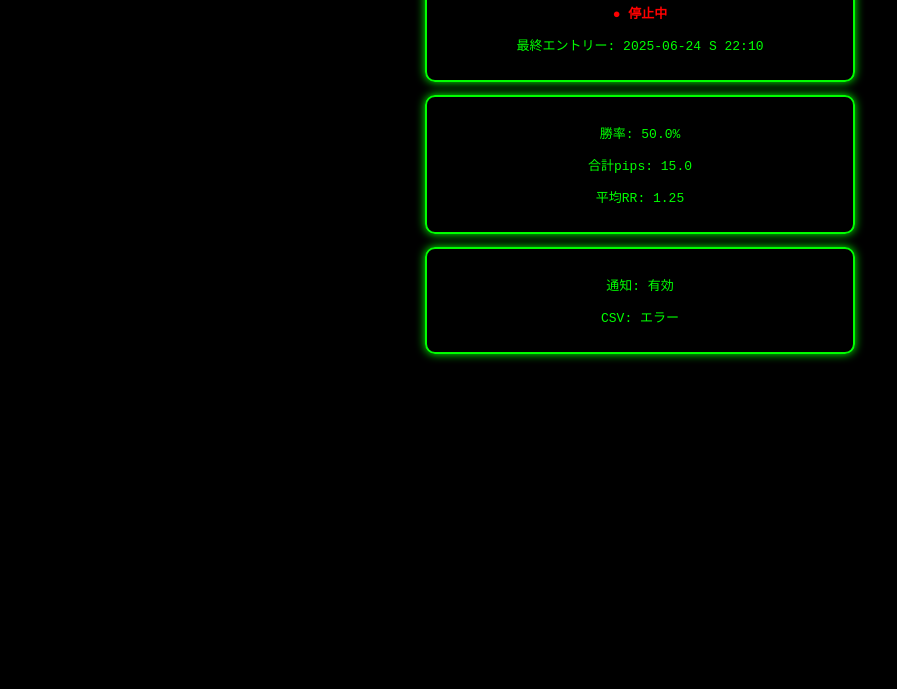
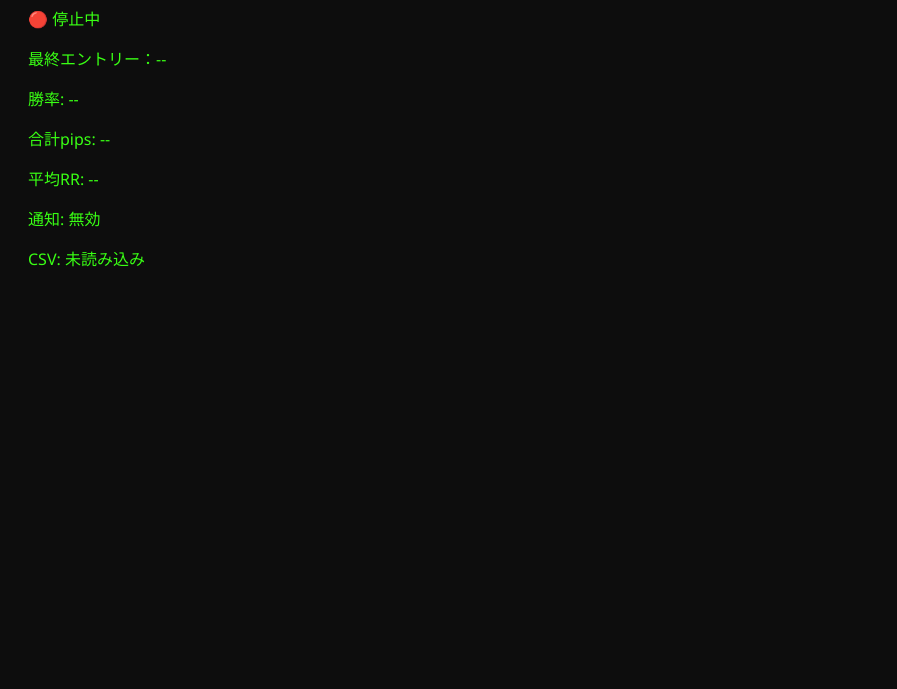
Before and after one commit to gypsyshu/fx-clock, a plain HTML site: page index.html in a window 1280 px wide. Shown: the part 111-800 px from the top of the page, without its empty margins (0-897 px from the left). Drawn offline with Linux system fonts and the light colour scheme.

Commit message:
Update index.html

```diff
--- a/index.html
+++ b/index.html
@@ -4,76 +4,31 @@
   <meta charset="UTF-8" />
   <meta name="viewport" content="width=device-width, initial-scale=1.0" />
   <title>FX Clock - 自動売買パネル</title>
-
-  <!-- PWA設定 -->
   <link rel="manifest" href="manifest.json" />
-  <meta name="theme-color" content="#000000" />
-  <meta name="apple-mobile-web-app-capable" content="yes" />
-  <meta name="apple-mobile-web-app-status-bar-style" content="black" />
-  <meta name="apple-mobile-web-app-title" content="FX Clock" />
-  <link rel="apple-touch-icon" href="/icons/icon-192.png" />
-
-  <!-- OneSignal SDK -->
-  <script src="https://cdn.onesignal.com/sdks/OneSignalSDK.js" async></script>
-  <script>
-    window.OneSignalDeferred = window.OneSignalDeferred || [];
-    OneSignalDeferred.push(function(OneSignal) {
-      OneSignal.init({
-        appId: "478eae6e-2a31-446e-8b47-b596293afa68", // ← ここに正しいApp IDを記載
-        safari_web_id: "web.onesignal.YOUR_SAFARI_WEB_ID", // ← Safari用Web IDに置き換えてください
-        notifyButton: {
-          enable: true
-        },
-        allowLocalhostAsSecureOrigin: true
-      });
-
-      OneSignal.showSlidedownPrompt().catch(e => {
-        console.warn("通知プロンプトエラー:", e);
-      });
-    });
-  </script>
-
-  <style>
-    body {
-      background-color: #000;
-      color: #0f0;
-      font-family: monospace;
-      margin: 0;
-      padding: 1em;
-      text-align: center;
-    }
-    .panel {
-      border: 2px solid #0f0;
-      margin: 1em auto;
-      padding: 1em;
-      border-radius: 10px;
-      max-width: 400px;
-      box-shadow: 0 0 10px #0f0;
-    }
-    .danger {
-      color: red;
-      font-weight: bold;
-    }
-  </style>
+  <link rel="stylesheet" href="style.css" />
 </head>
-
 <body>
   <h1>FX 自動売買パネル</h1>
 
   <div class="panel">
-    <p><span class="danger">● 停止中</span></p>
-    <p>最終エントリー: 2025-06-24 S 22:10</p>
+    <p class="status" id="system-status">🔴 停止中</p>
+    <p id="last-entry">最終エントリー：--</p>
   </div>
 
-  <div class="panel">
-    <p>勝率: 50.0%</p>
-    <p>合計pips: 15.0</p>
-    <p>平均RR: 1.25</p>
+  <div class="stats">
+    <p id="win-rate">勝率: --</p>
+    <p id="total-pips">合計pips: --</p>
+    <p id="avg-rr">平均RR: --</p>
   </div>
 
-  <div class="panel">
-    <p>通知: 有効</p>
-    <p>CSV: エラー</p>
+  <div class="notifications">
+    <p>通知: <span id="notify-status">無効</span></p>
+    <p id="csv-status">CSV: 未読み込み</p>
   </div>
+
+  <!-- ✅ 先に data.js を読み込む -->
+  <script src="data.js"></script>
+  <!-- ✅ その後に script.js -->
+  <script src="script.js"></script>
 </body>
 </html>
```
